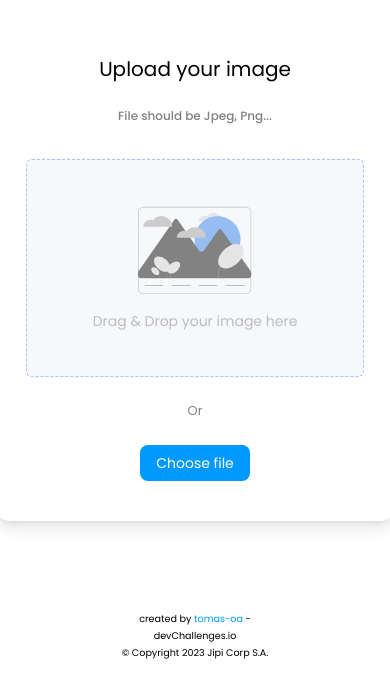
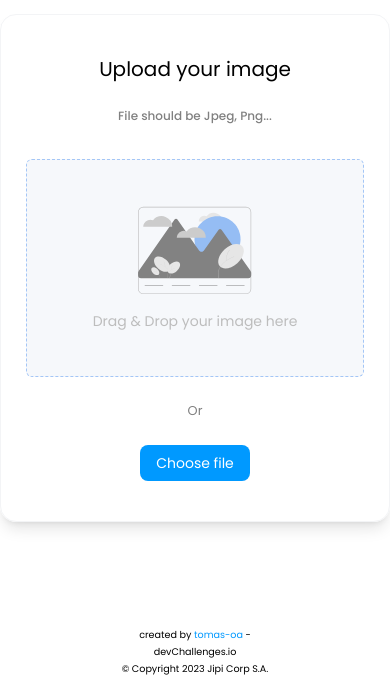
Before and after one commit to tomas-oa/image-uploader, a Next.js app: page / in a window 390 px wide. Shown: the part 154-844 px from the top of the page. Built offline with nearby package versions, Linux system fonts and the light colour scheme.

Commit message:
fixed some responsive stuff

```diff
--- a/src/app/components/Footer.tsx
+++ b/src/app/components/Footer.tsx
@@ -1,6 +1,6 @@
 export default function Footer () {
   return (
-    <footer className="absolute bottom-1 left-1/2 transform -translate-x-1/2 -translate-y-1/2 text-xs">
+    <footer className="absolute -bottom-3 left-1/2 transform -translate-x-1/2 -translate-y-1/2 text-xs">
       <small>created by <a className="text-[#09f]" href="https://github.com/tomas-oa">tomas-oa</a> - devChallenges.io</small>
       <br />
       <small> <span>&copy;</span> Copyright 2023 Jipi Corp S.A. </small>
--- a/src/app/components/SelectImage.tsx
+++ b/src/app/components/SelectImage.tsx
@@ -9,7 +9,7 @@ interface Props {
 
 export default function SelectImage ({ handleUpload, handleDrag, handleDrop }: Props) {
   return (
-    <main className="min-w-[402px] min-h-[469px] items-center p-10 rounded-2xl shadow-lg">
+    <main className="min-w-full min-h-full lg:min-w-[402px] lg:min-h-[469px] items-center p-10 rounded-2xl shadow-lg border border-gray-100">
       <h1 className="text-xl mb-5">Upload your image</h1>
       <small className="text-[#808080] text-xs font-medium"> File should be Jpeg, Png...</small>
       <form className='flex flex-col items-center'>
```
